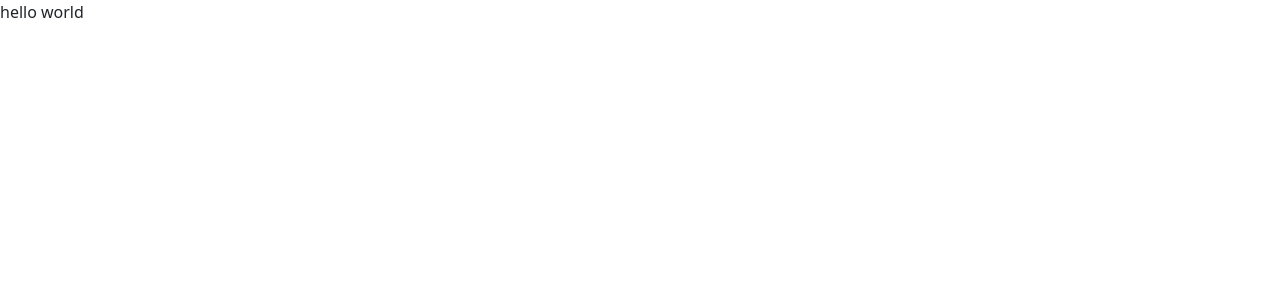
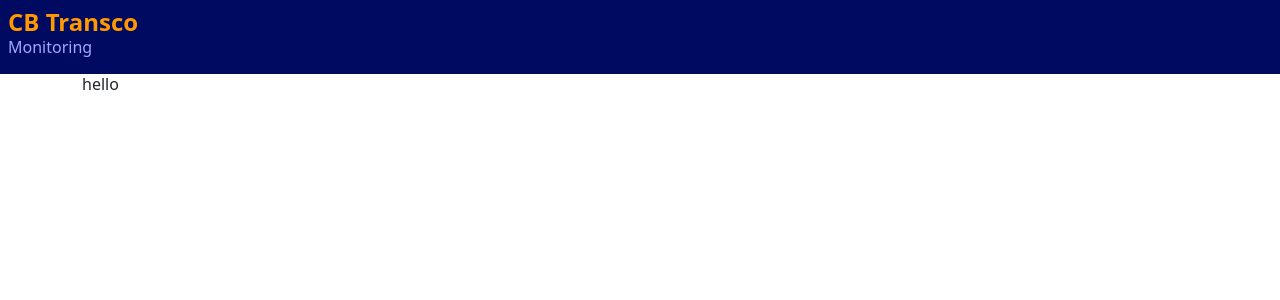
Before and after one commit to iyyseee/front-end-monitoring-system-app, a React (Create React App) app: page / in a window 1280 px wide. Shown: the top 300 px of the page. Built offline with nearby package versions, Linux system fonts and the light colour scheme.

Commit message:
added dashboard layout

```diff
--- a/public/index.html
+++ b/public/index.html
@@ -24,7 +24,7 @@
       work correctly both with client-side routing and a non-root public URL.
       Learn how to configure a non-root public URL by running `npm run build`.
     -->
-    <title>React App</title>
+    <title>CB-Transco AMS</title>
   </head>
   <body>
     <noscript>You need to enable JavaScript to run this app.</noscript>
--- a/src/Components/Dashboard.js
+++ b/src/Components/Dashboard.js
@@ -1,8 +1,24 @@
 import React from 'react'
 
-function Dashboard() {
+function Dashboard({children}) {
   return (
-    <div>Dashboard</div>
+    <div>
+        <div className='nav bg-theme-primary p-2 fixed-top'>
+            <div className='logo'>
+                <h4 className='fc-primary-logo'>CB Transco</h4>
+                <p className='fc-secondary-logo'>Monitoring</p>
+            </div>
+            <div>
+
+            </div>
+        </div>
+        <div className='container'>
+            <br/>
+            <br/>
+            <br/>
+            {children}
+        </div>
+    </div>
   )
 }
 
--- a/src/Routes/Home.js
+++ b/src/Routes/Home.js
@@ -1,10 +1,11 @@
 import React from 'react'
+import Dashboard from '../Components/Dashboard'
 
 function Home() {
   return (
-    <div>
-      hello world
-    </div>
+    <Dashboard>
+        <p>hello</p>
+    </Dashboard>
   )
 }
 
--- a/src/styles/main.css
+++ b/src/styles/main.css
@@ -1,7 +1,26 @@
 :root{
     --primary : #000A61;
+    --font-color : #FF9900;
+    --font-color-2 : #A6A5FF;
 }
 
+.logo{
+    line-height: 5px;
+}
+
+
+.bg-theme-primary{
+    background-color: var(--primary);
+}
+
+.fc-primary-logo{
+    color: var(--font-color);
+    font-weight: bold;
+}
+
+.fc-secondary-logo{
+    color: var(--font-color-2);
+}
 
 
 
```
